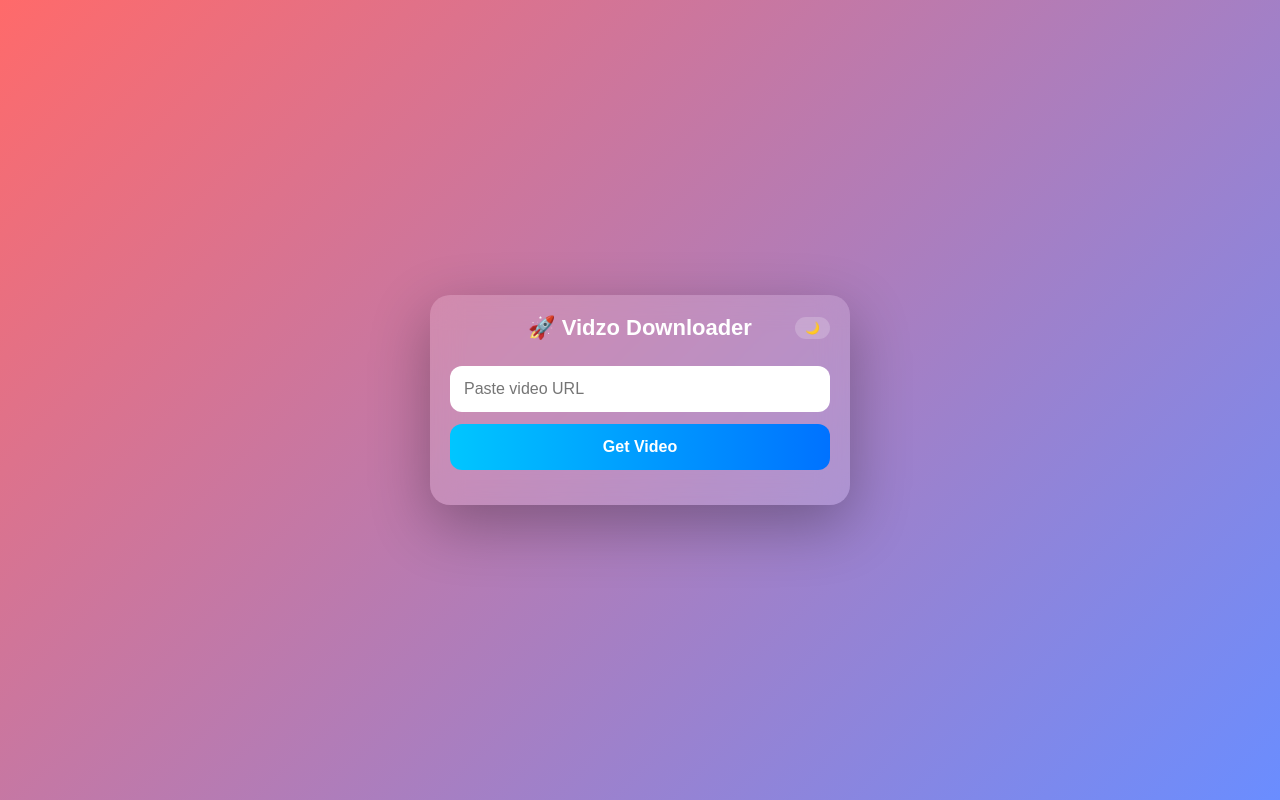
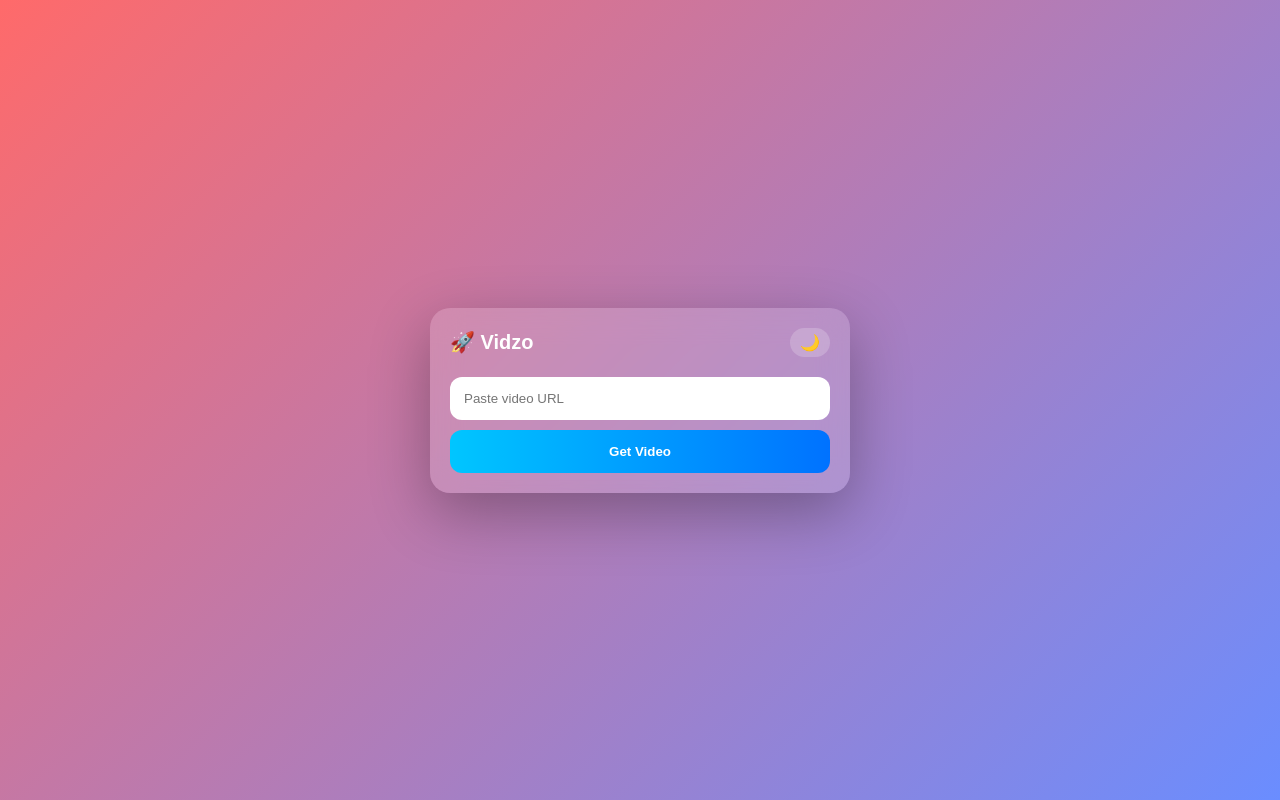
Before and after one commit to viveksingh48162-design/insta-downloader, a Flask app: page / in a window 1280 px wide. Run offline with Flask 3, Linux system fonts and the light colour scheme.

Commit message:
Update index.html

```diff
--- a/templates/index.html
+++ b/templates/index.html
@@ -1,106 +1,94 @@
 <!DOCTYPE html>
 <html>
 <head>
-<title>🚀 Vidzo Online</title>
 <meta name="viewport" content="width=device-width, initial-scale=1.0">
+<title>Vidzo Downloader</title>
 
 <style>
 *{margin:0;padding:0;box-sizing:border-box;font-family:sans-serif;}
 
-:root{
---bg: linear-gradient(135deg,#ff6a6a,#6a8dff);
---card: rgba(255,255,255,0.15);
---text:#fff;
---btn: linear-gradient(90deg,#00c6ff,#0072ff);
-}
-
-.dark{
---bg: linear-gradient(135deg,#0f2027,#203a43,#2c5364);
---card: rgba(0,0,0,0.4);
---text:#fff;
---btn: linear-gradient(90deg,#ff512f,#dd2476);
-}
-
-/* BODY CENTER FIX */
 body{
 min-height:100vh;
-background:var(--bg);
 display:flex;
 justify-content:center;
 align-items:center;
-color:var(--text);
+background:linear-gradient(135deg,#ff6a6a,#6a8dff);
+color:#fff;
 }
 
-/* ✅ PERFECT CONTAINER */
+/* DESKTOP CARD */
 .container{
-width:92%;
+width:90%;
 max-width:420px;
-margin:auto;
-background:var(--card);
+background:rgba(255,255,255,0.15);
 backdrop-filter:blur(15px);
 padding:20px;
 border-radius:20px;
 box-shadow:0 20px 60px rgba(0,0,0,0.3);
 }
 
-/* MOBILE FIX */
+/* 📱 MOBILE FIX */
 @media(max-width:600px){
+body{
+align-items:flex-start;
+padding-top:20px;
+}
+
 .container{
-width:92%;
-max-width:420px;
+width:95%;
+max-width:100%;
 padding:18px;
+border-radius:16px;
 }
 }
 
-/* TOPBAR */
 .topbar{
-display:grid;
-grid-template-columns:1fr auto 1fr;
+display:flex;
+justify-content:space-between;
 align-items:center;
-margin-bottom:15px;
+margin-bottom:10px;
 }
 
 .logo{
-font-size:22px;
+font-size:20px;
 font-weight:bold;
-text-align:center;
 }
 
 .toggle{
-justify-self:end;
-padding:4px 10px;
-font-size:12px;
+padding:5px 10px;
 border-radius:20px;
 background:rgba(255,255,255,0.2);
 cursor:pointer;
 }
 
-/* INPUT */
 input{
 width:100%;
 padding:14px;
 border:none;
 border-radius:12px;
 margin-top:10px;
-font-size:16px;
-outline:none;
 }
 
-/* BUTTON */
 .btn{
-margin-top:12px;
+margin-top:10px;
 padding:14px;
 width:100%;
 border:none;
 border-radius:12px;
-background:var(--btn);
+background:linear-gradient(90deg,#00c6ff,#0072ff);
 color:#fff;
 font-weight:bold;
-font-size:16px;
+}
+
+.box{
+background:rgba(255,255,255,0.2);
+padding:14px;
+border-radius:12px;
+text-align:center;
+margin-top:10px;
 cursor:pointer;
 }
 
-/* OPTIONS */
 .grid{
 display:grid;
 grid-template-columns:1fr 1fr;
@@ -108,49 +96,15 @@ gap:10px;
 margin-top:10px;
 }
 
-.box{
-background:rgba(255,255,255,0.2);
-padding:14px;
-border-radius:12px;
-cursor:pointer;
-text-align:center;
+img{
+width:100%;
+margin-top:10px;
+border-radius:10px;
 }
 
-/* IMAGE */
-img{
-width:100%;
-border-radius:10px;
-margin-top:10px;
-}
+#loader{display:none;margin-top:10px;}
+.progress-fill{height:5px;background:#00c6ff;width:0%;}
 
-/* PROGRESS */
-#loader{display:none;margin-top:10px;}
-
-.progress-bar{
-height:6px;
-background:#ccc;
-border-radius:10px;
-overflow:hidden;
-}
-
-.progress-fill{
-height:100%;
-width:0%;
-background:#00c6ff;
-}
-
-/* HISTORY */
-.history{
-margin-top:15px;
-font-size:12px;
-max-height:120px;
-overflow:auto;
-}
-
-.history-item{
-padding:6px;
-border-bottom:1px solid rgba(255,255,255,0.2);
-}
 </style>
 </head>
 
@@ -159,24 +113,17 @@ border-bottom:1px solid rgba(255,255,255,0.2);
 <div class="container">
 
 <div class="topbar">
-<div></div>
-<div class="logo">🚀 Vidzo Downloader</div>
-<div class="toggle" onclick="toggleMode()">🌙</div>
+<div class="logo">🚀 Vidzo</div>
+<div class="toggle">🌙</div>
 </div>
 
 <input id="url" placeholder="Paste video URL">
-<button class="btn" onclick="autoFetch()">Get Video</button>
+<button class="btn" onclick="fetchVideo()">Get Video</button>
 
-<div id="loader">
-<div class="progress-bar">
-<div id="progressFill" class="progress-fill"></div>
-</div>
-</div>
+<div id="loader"><div class="progress-fill" id="bar"></div></div>
 
 <div id="video"></div>
 <div id="options"></div>
-
-<div class="history" id="history"></div>
 
 </div>
 
@@ -184,44 +131,28 @@ border-bottom:1px solid rgba(255,255,255,0.2);
 
 let URL=""
 let formatsData={}
+let isShort=false
 
-// 🌙 MODE
-function toggleMode(){
-document.body.classList.toggle("dark")
-localStorage.setItem("mode",document.body.classList.contains("dark"))
-}
+// 🔁 AUTO FETCH
+document.getElementById("url").addEventListener("input",fetchVideo)
 
-if(localStorage.getItem("mode")==="true"){
-document.body.classList.add("dark")
-}
-
-// HISTORY
-function addHistory(text){
-let h=document.getElementById("history")
-let d=document.createElement("div")
-d.className="history-item"
-d.innerText=text
-h.prepend(d)
-}
-
-// FETCH
-async function autoFetch(){
+async function fetchVideo(){
 
 URL=document.getElementById("url").value.trim()
-if(!URL){return;}
+if(!URL)return
 
 loader.style.display="block"
-progressFill.style.width="0%"
+bar.style.width="30%"
 
-let res = await fetch("/get_video",{
+let res=await fetch("/get_video",{
 method:"POST",
 headers:{"Content-Type":"application/json"},
 body:JSON.stringify({url:URL})
 })
 
-let data = await res.json()
+let data=await res.json()
 
-progressFill.style.width="100%"
+bar.style.width="100%"
 setTimeout(()=>loader.style.display="none",300)
 
 if(data.error){
@@ -229,44 +160,49 @@ video.innerHTML=data.error
 return
 }
 
+isShort = data.is_short || data.is_social
+
 video.innerHTML=`
 <h3>${data.title}</h3>
 <img src="${data.thumbnail}">
 `
 
+// 🎯 STEP 1: FAST / TURBO
 options.innerHTML=`
 <div class="grid">
-<div class="box" onclick="fast('video')">⚡ MP4</div>
-<div class="box" onclick="fast('audio')">🎧 MP3</div>
+<div class="box" onclick="chooseMode('fast')">⚡ FAST</div>
+<div class="box" onclick="chooseMode('turbo')">🚀 TURBO</div>
 </div>
-<div class="box" onclick="turbo()">🚀 TURBO HD</div>
 `
 }
 
-// FAST
-function fast(type){
-addHistory("FAST "+type)
+// 🔥 STEP 2
+function chooseMode(mode){
 
-fetch("/download",{
-method:"POST",
-headers:{"Content-Type":"application/json"},
-body:JSON.stringify({url:URL,type:type,mode:"fast"})
-})
-.then(r=>r.json())
-.then(d=>{
-if(d.type==="direct"){
-window.location.href=d.url
-}else{
-trackProgress(d.file,d.ext)
-}
-})
+// SHORTS
+if(isShort){
+options.innerHTML=`
+<div class="grid">
+<div class="box" onclick="download('video','${mode}')">🎬 MP4</div>
+<div class="box" onclick="download('audio','${mode}')">🎧 MP3</div>
+</div>
+`
+return
 }
 
-// TURBO
-async function turbo(){
-options.innerHTML="Loading..."
+// LONG VIDEO
+options.innerHTML=`
+<div class="grid">
+<div class="box" onclick="getFormats('video','${mode}')">🎬 MP4</div>
+<div class="box" onclick="getFormats('audio','${mode}')">🎧 MP3</div>
+</div>
+`
+}
 
-let res = await fetch("/get_formats",{
+// 🎬 GET QUALITY
+async function getFormats(type,mode){
+
+let res=await fetch("/get_formats",{
 method:"POST",
 headers:{"Content-Type":"application/json"},
 body:JSON.stringify({url:URL})
@@ -274,54 +210,49 @@ body:JSON.stringify({url:URL})
 
 formatsData=await res.json()
 
-options.innerHTML=`
-<div class="box" onclick="showMP4()">🎬 MP4</div>
-<div class="box" onclick="showMP3()">🎧 MP3</div>
-`
+let html=""
+
+if(type=="video"){
+formatsData.video.forEach(v=>{
+html+=`<div class="box" onclick="download('${type}','${mode}','${v.format_id}')">${v.quality}</div>`
+})
+}else{
+html=`<div class="box" onclick="download('${type}','${mode}','best')">128kbps</div>`
 }
 
-// MP4
-function showMP4(){
-let html=""
-formatsData.video.forEach(v=>{
-html+=`<div class="box" onclick="download('${v.format_id}','video','turbo')">${v.quality}</div>`
-})
 options.innerHTML=html
 }
 
-// MP3
-function showMP3(){
-options.innerHTML=`
-<div class="box" onclick="download('best','audio','turbo')">128kbps</div>
-`
-}
-
-// DOWNLOAD
-function download(format_id,type,mode){
-addHistory("TURBO "+type)
+// 🚀 DOWNLOAD
+function download(type,mode,format_id=null){
 
 fetch("/download",{
 method:"POST",
 headers:{"Content-Type":"application/json"},
-body:JSON.stringify({url:URL,format_id,type,mode})
+body:JSON.stringify({
+url:URL,
+type:type,
+mode:mode,
+format_id:format_id
+})
 })
 .then(r=>r.json())
 .then(d=>{
-if(d.type==="direct"){
+if(d.type=="direct"){
 window.location.href=d.url
 }else{
-trackProgress(d.file,d.ext)
+track(d.file,d.ext)
 }
 })
 }
 
-// PROGRESS
-function trackProgress(file,ext){
+// 📊 PROGRESS
+function track(file,ext){
 let i=setInterval(()=>{
 fetch("/progress/"+file)
 .then(r=>r.json())
 .then(p=>{
-progressFill.style.width=p.progress+"%"
+bar.style.width=p.progress+"%"
 if(p.progress==100){
 clearInterval(i)
 window.location.href="/file/"+file+"/"+ext
```
